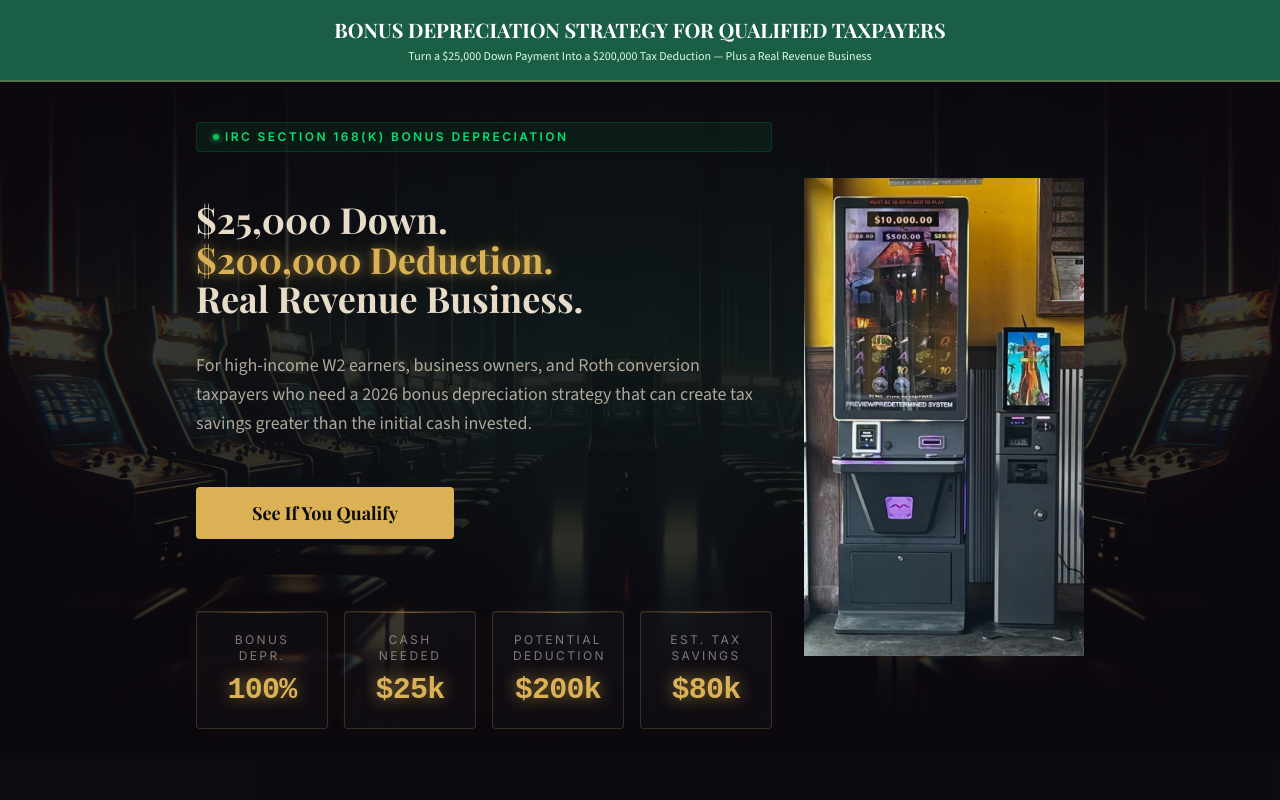
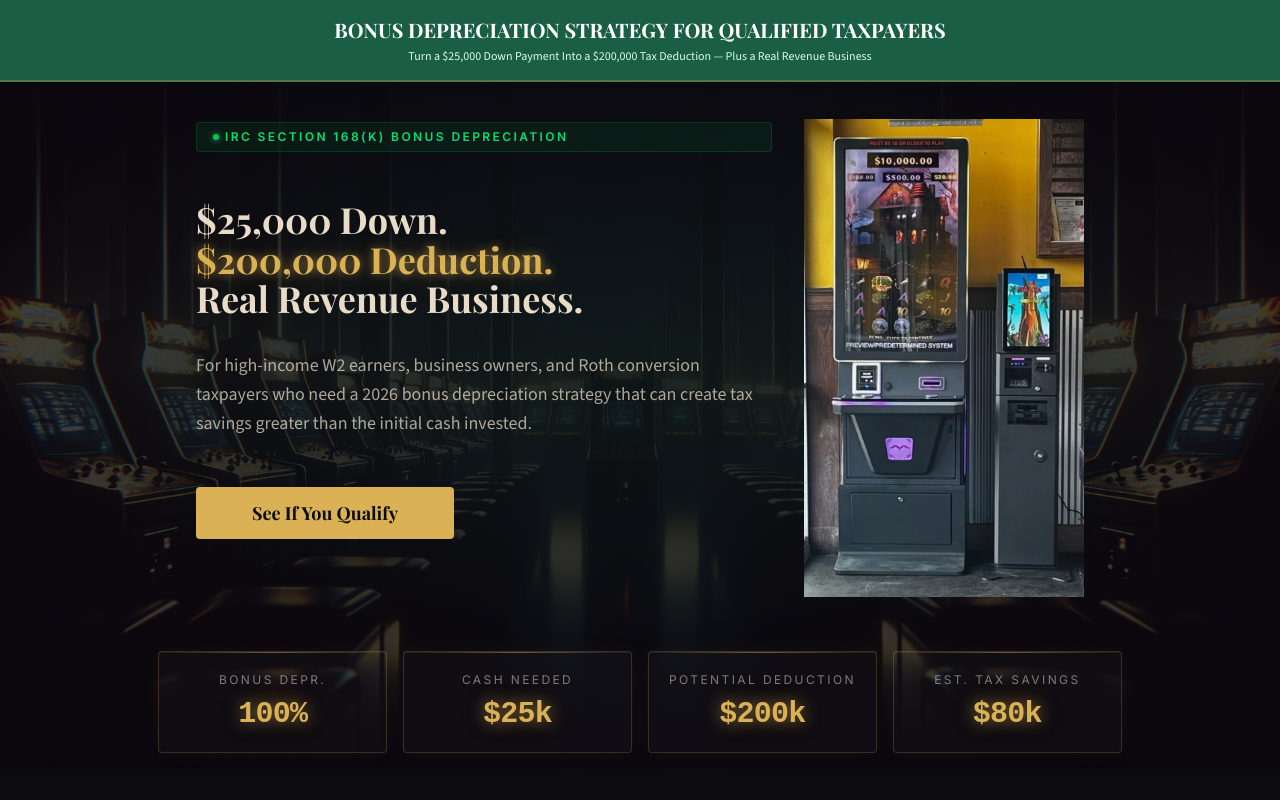
Before and after one commit to kennysabangan/arcade-tax-guide, a React (Vite) app: page /arcade in a window 1280 px wide. Shown: the top 800 px of the page. Built offline with nearby package versions, Linux system fonts and the light colour scheme; what @react-pdf/renderer would draw is missing.

Commit message:
Layout: Move stats grid to separate centered section below hero

```diff
--- a/src/pages/ArcadeLandingPage.jsx
+++ b/src/pages/ArcadeLandingPage.jsx
@@ -260,16 +260,16 @@ const leadScore = computeLeadScore();
               </div>
             </div>
 
-            <div className="flex justify-center">
-              <div className="grid grid-cols-2 sm:grid-cols-4 gap-4 max-w-2xl sm:max-w-4xl lg:max-w-6xl" style={{ flexBasis: 'auto' }}>
-                {trustBullets.map((s, i) => (
-                  <StatBox key={i} label={s.label} value={s.value} />
-                ))}
-              </div>
-            </div>
           </div>
           <div className="flex-1 max-w-[200px] sm:max-w-[280px] flex justify-center items-center order-2" style={{ flexBasis: 'auto' }}>
             <img src="/images/arcade-machine.jpg" alt="Arcade Machine" className="w-full h-full object-contain" />
+          </div>
+        </div>
+        <div className="flex justify-center px-5 py-4">
+          <div className="grid grid-cols-2 sm:grid-cols-4 gap-4 max-w-2xl sm:max-w-4xl lg:max-w-6xl">
+            {trustBullets.map((s, i) => (
+              <StatBox key={i} label={s.label} value={s.value} />
+            ))}
           </div>
         </div>
       </section>
```
